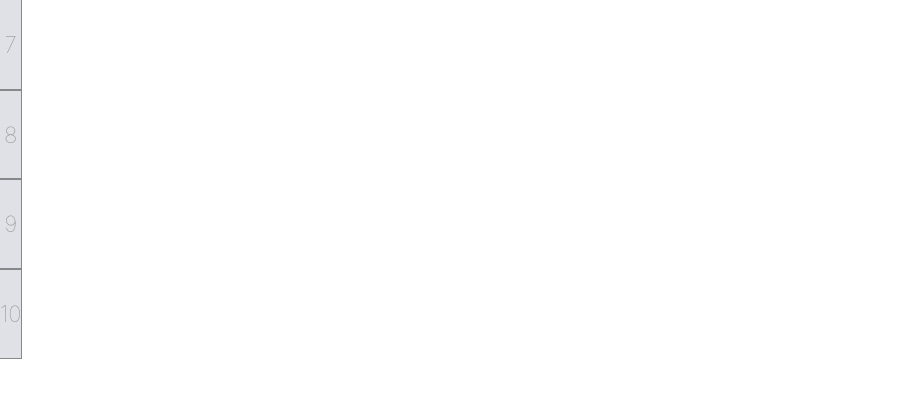
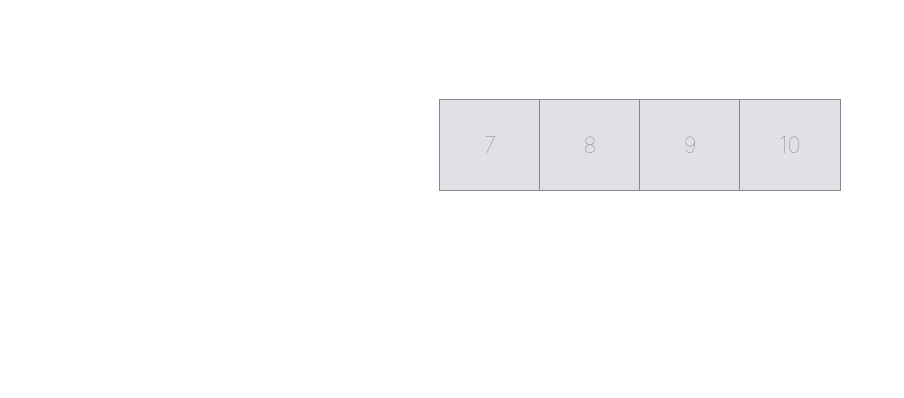
Before and after one commit to snsaleh1/react-calculator-app, a React (Create React App) app: page / in a window 1280 px wide. Shown: the top 398 px of the page, without its empty margins (0-904 px from the left). Built offline with nearby package versions, Linux system fonts and the light colour scheme.

Commit message:
sample styling for test buttons set

```diff
--- a/src/App.css
+++ b/src/App.css
@@ -1,3 +1,17 @@
 .app {
   display: flex;
+  justify-content: center;
+  align-items: center;
+  height: 100vh;
+  width: 100%;
 }
+
+.calc-wrapper {
+  width: 400px;
+  height: 600px;
+}
+
+.row {
+  display: flex;
+  width: 100%;
+}
```
